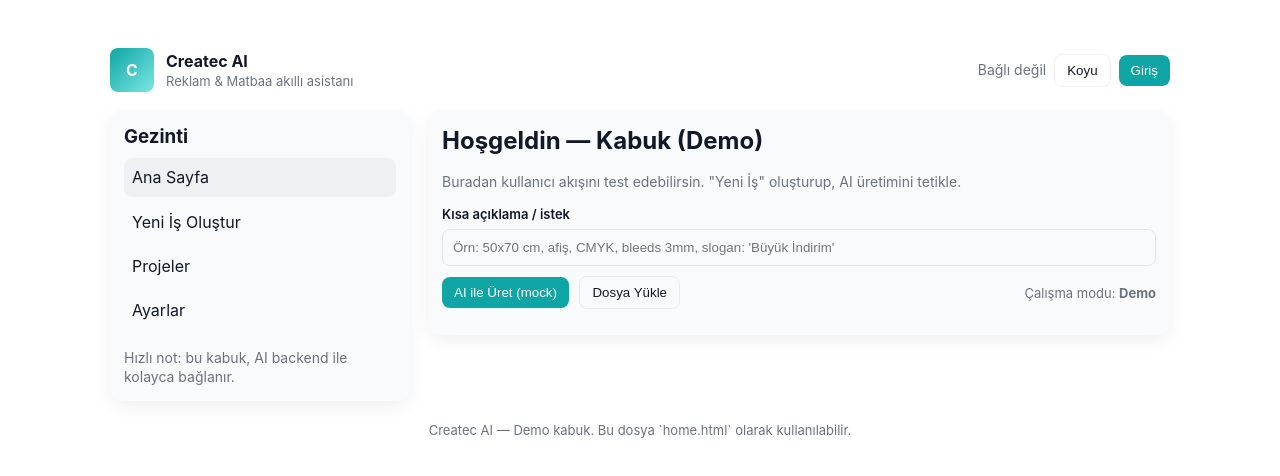
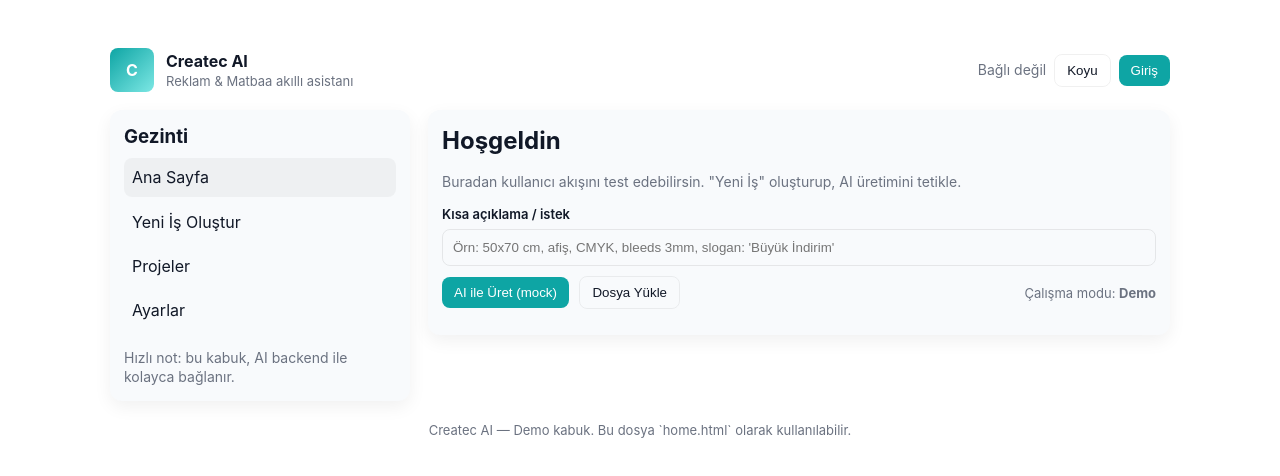
Before and after one commit to createc-ai/createc-ai, a plain HTML site: page home.html in a window 1280 px wide. Drawn offline with Linux system fonts and the light colour scheme.

Commit message:
Update home.html

```diff
--- a/home.html
+++ b/home.html
@@ -78,7 +78,7 @@
 
     <section class="panel">
       <div id="home" class="card" role="region" aria-labelledby="homeTitle">
-        <h2 id="homeTitle">Hoşgeldin — Kabuk (Demo)</h2>
+        <h2 id="homeTitle">Hoşgeldin</h2>
         <p class="muted">Buradan kullanıcı akışını test edebilirsin. "Yeni İş" oluşturup, AI üretimini tetikle.</p>
 
         <div class="field">
```
